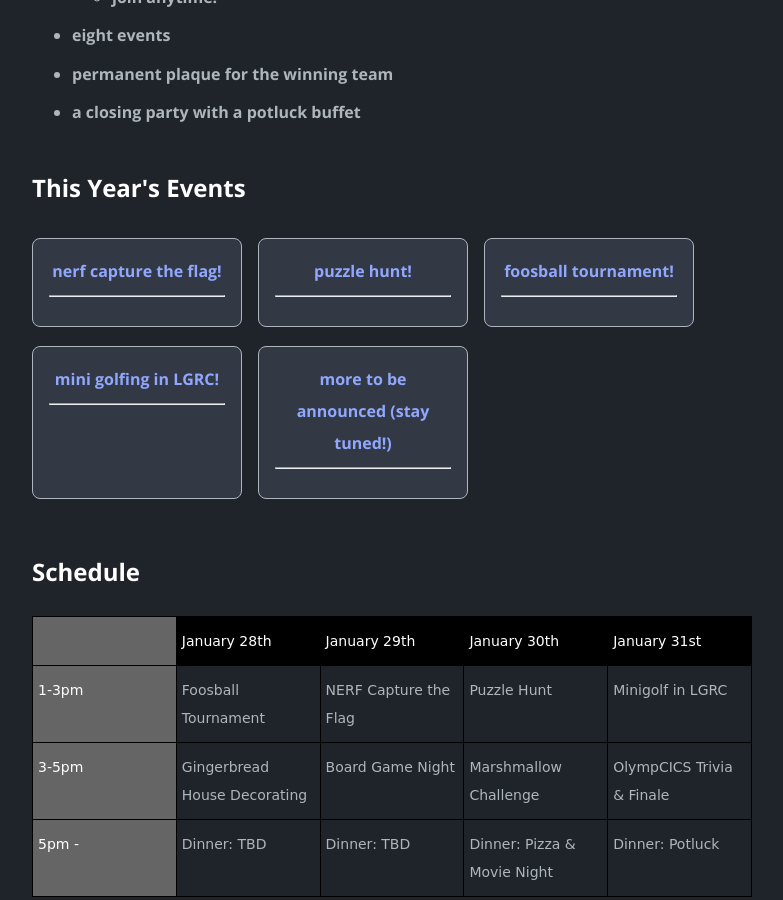
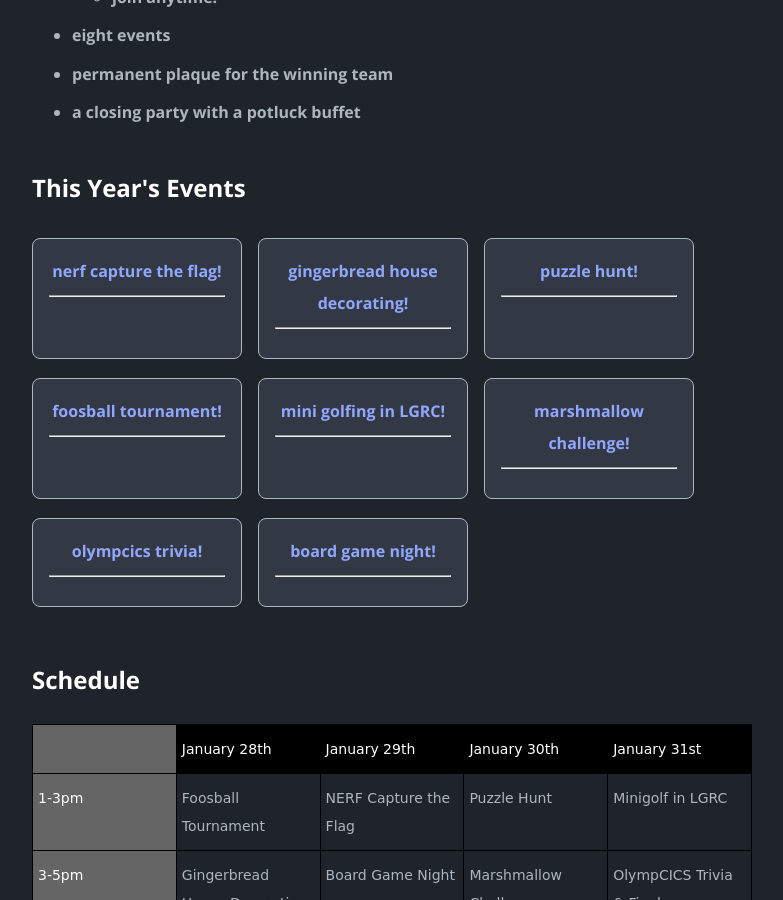
Before and after one commit to olympcics/olympcics.github.io, a Jekyll site: the page built from index.md, in a window 1280 px wide and 900 px high, scrolled down 1009 px. Shown: the whole window, without its empty margins (248-1031 px from the left). Built offline with Jekyll 4.4.1, drawn with Linux system fonts in a browser that asks for light colours.

Commit message:
Update home.yml

```diff
--- a/_data/home.yml
+++ b/_data/home.yml
@@ -11,18 +11,35 @@ navbar_entries:
 project_entries:
   - title: nerf capture the flag!
     url: false
+    desc:
+
+  - title: gingerbread house decorating!
+    url: false
+    desc:
 
   - title: puzzle hunt!
     url: false
+    desc:
 
   - title: foosball tournament!
     url: false
+    desc:
 
   - title: mini golfing in LGRC!
     url: false
+    desc:
 
-  - title: more to be announced (stay tuned!)
+  - title: marshmallow challenge!
     url: false
+    desc:
+
+  - title: olympcics trivia!
+    url: false
+    desc:
+
+  - title: board game night!
+    url: false
+    desc:
 
   #   desc: This is an example project, configured in _data/home.yml
 
```
